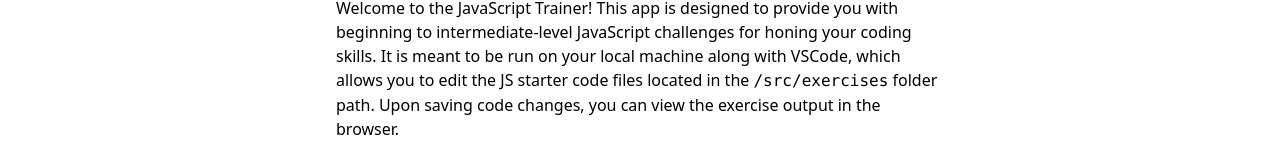
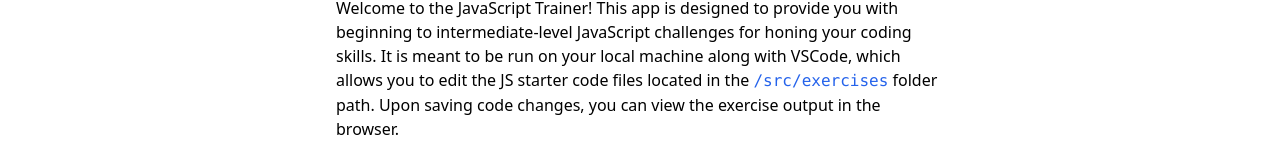
Before and after one commit to CS122J/js-trainer, a React (Vite) app: page / in a window 1280 px wide. Shown: the part 132-285 px from the top of the page. Built offline with nearby package versions, Linux system fonts and the light colour scheme.

Commit message:
Update index.css

```diff
--- a/src/index.css
+++ b/src/index.css
@@ -5,4 +5,7 @@
   p + p {
     margin-top: 0.5rem;
   }
+  p > code {
+    color: rgb(37 99 235);
+  }
 }
```
